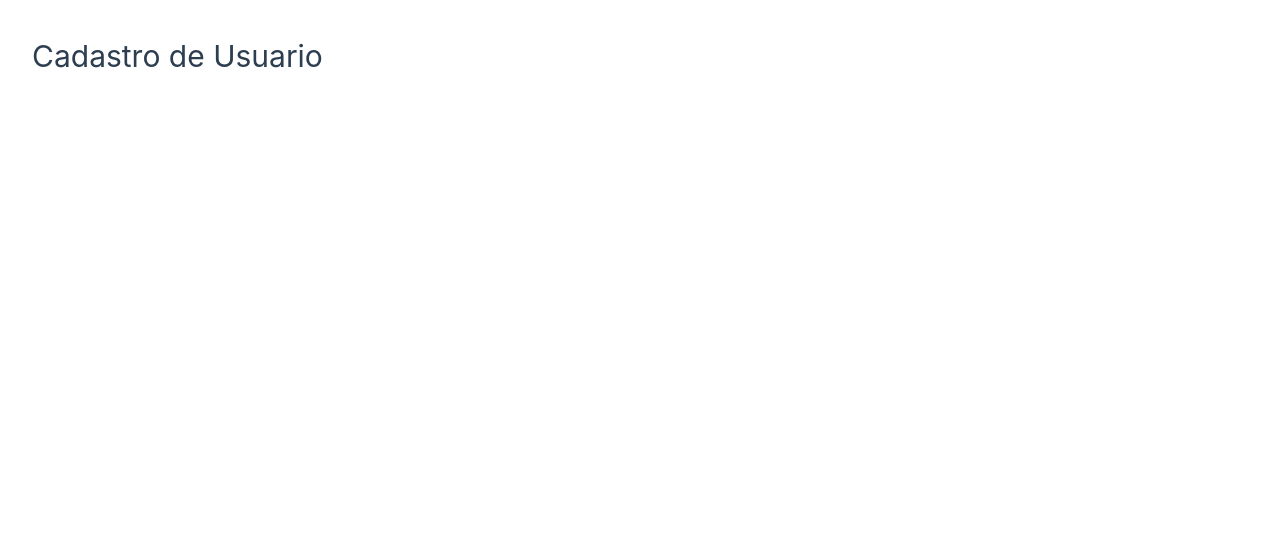
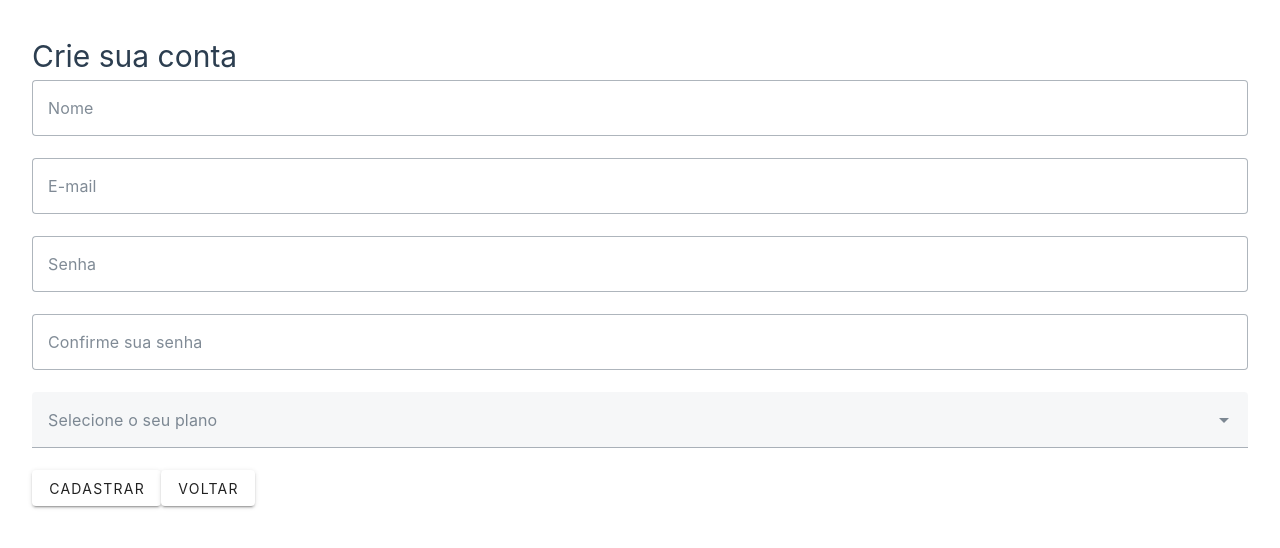
Before and after one commit to GabrielmValadao/Projeto_TrainSys, a Vue app in the folder project-trainsyst/: page /Cadastro/usuario in a window 1280 px wide. Shown: the top 548 px of the page. Built offline with nearby package versions, Linux system fonts and the light colour scheme.

Commit message:
feat: criação dos v-text-fields, select e button da pagina  e aplicação dos v-models

```diff
--- a/project-trainsyst/src/assets/main.css
+++ b/project-trainsyst/src/assets/main.css
@@ -1,4 +1,5 @@
 @import './base.css';
+
 
 #app {
   max-width: 1280px;
--- a/project-trainsyst/src/views/UserRegistration/UserRegistration.vue
+++ b/project-trainsyst/src/views/UserRegistration/UserRegistration.vue
@@ -1,3 +1,62 @@
 <template>
-    <h1>Cadastro de Usuario</h1>
+    <h1>Crie sua conta</h1>
+    <v-form ref="form" @submit.prevent="handleSubmit">
+        <v-text-field
+        label="Nome"
+        variant="outlined"
+        v-model="name"
+        >
+        </v-text-field>
+        <v-text-field
+        label="E-mail"
+        variant="outlined"
+        v-model="email"
+        >
+        </v-text-field>
+        <v-text-field
+        label="Senha"
+        variant="outlined"
+        v-model="password"
+        >
+        </v-text-field>
+        <v-text-field
+        label="Confirme sua senha"
+        variant="outlined"
+        >
+        </v-text-field>
+
+        <v-select
+        label="Selecione o seu plano"
+        :items="['Bronze', 'Prata', 'Ouro']"
+        v-model="type_plan"
+        >
+
+        </v-select>
+
+        <v-btn type="submit">Cadastrar</v-btn>
+        <v-btn>Voltar</v-btn>
+
+    </v-form>
+
 </template>
+
+<script>
+export default{
+    data() {
+        return {
+            name: "",
+            email: "",
+            password: "",
+            type_plan: []
+
+        }
+    },
+
+    methods: {
+        handleSubmit() {
+
+        }
+    }
+}
+
+</script>
```
